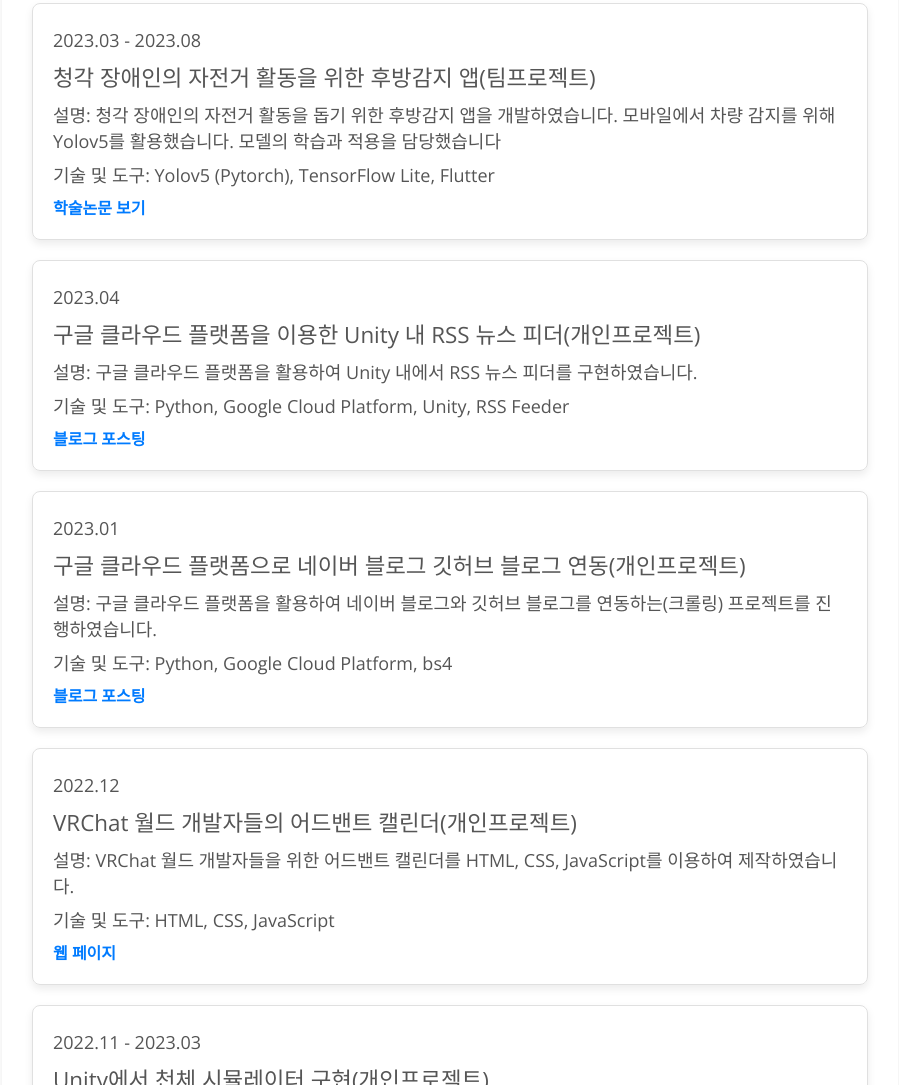
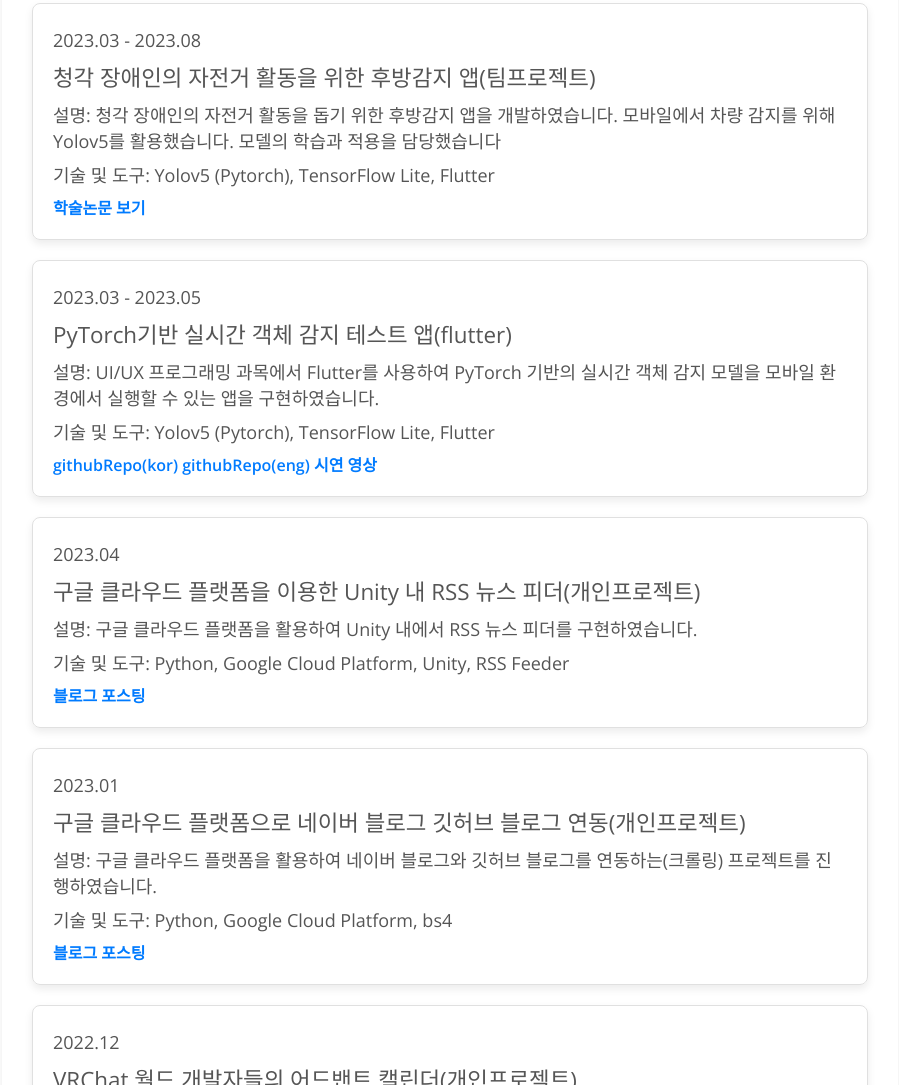
Before and after one commit to rage147-OwO/AboutRage147, a plain HTML site: page index.html in a window 1280 px wide. Shown: the part 1479-2564 px from the top of the page, without its empty margins (190-1089 px from the left). Drawn offline with nearby package versions, Linux system fonts and the light colour scheme.

Commit message:
portfolio__item add- PyTorch기반 실시간 객체 감지 테스트 앱(flutter) ]

```diff
--- a/index.html
+++ b/index.html
@@ -167,6 +167,16 @@
       </div>
 
       <div class="portfolio__item">
+        <p class="portfolio__date">2023.03 - 2023.05</p>
+        <p class="portfolio__title">PyTorch기반 실시간 객체 감지 테스트 앱(flutter)</p>
+        <p>설명: UI/UX 프로그래밍 과목에서 Flutter를 사용하여 PyTorch 기반의 실시간 객체 감지 모델을 모바일 환경에서 실행할 수 있는 앱을 구현하였습니다.</p>
+        <p>기술 및 도구: Yolov5 (Pytorch), TensorFlow Lite, Flutter</p>
+        <a href="https://github.com/rage147-OwO/2023SpringFlutter" target="_blank">githubRepo(kor)</a>
+        <a href="https://github.com/rage147-OwO/flutter_objectdetectionBypytorch" target="_blank">githubRepo(eng)</a>
+        <a href="https://youtu.be/HKiJsClo43w" target="_blank">시연 영상</a>
+      </div>
+
+      <div class="portfolio__item">
         <p class="portfolio__date">2023.04</p>
         <p class="portfolio__title">구글 클라우드 플랫폼을 이용한 Unity 내 RSS 뉴스 피더(개인프로젝트)</p>
         <p>설명: 구글 클라우드 플랫폼을 활용하여 Unity 내에서 RSS 뉴스 피더를 구현하였습니다.</p>
```
